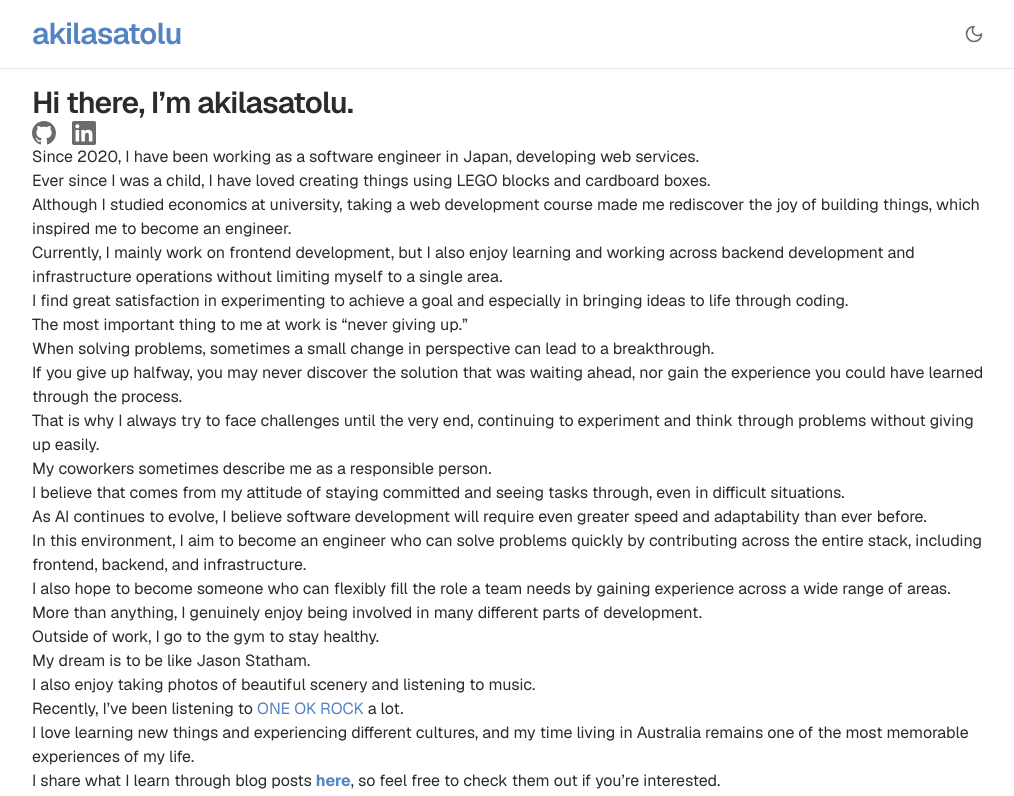
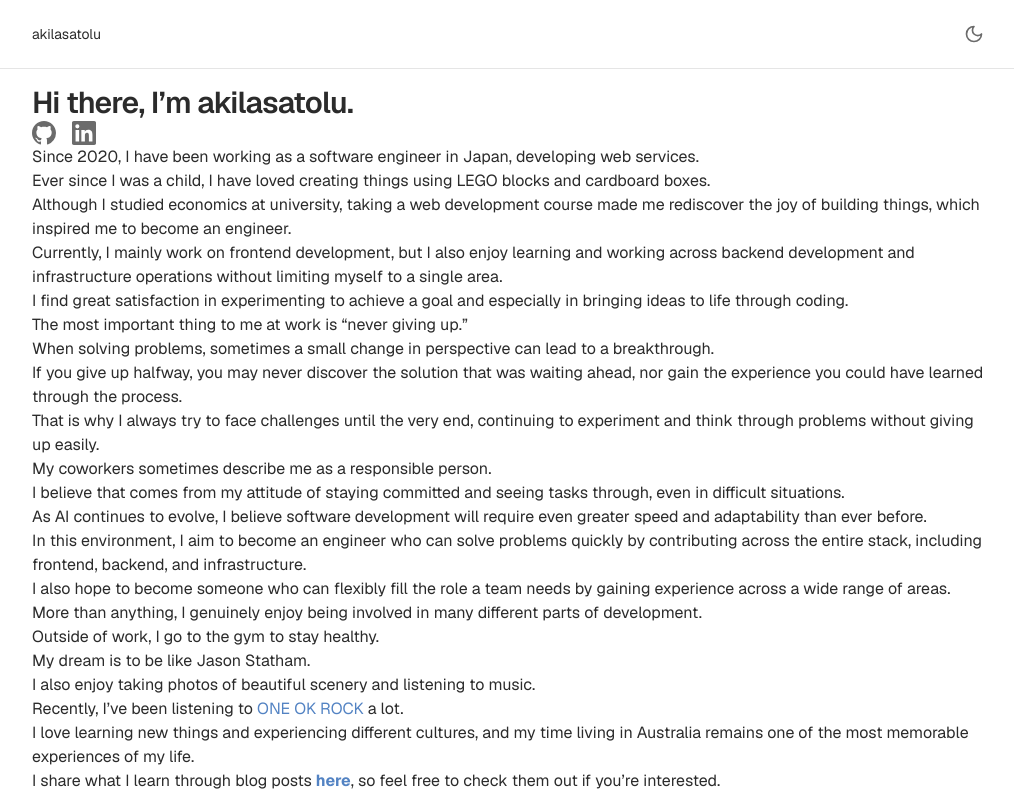
Before and after one commit to akilasatolu/akilasatolu-v5, a Next.js app: page / in a window 1280 px wide. Shown: the top 796 px of the page, without its empty margins (128-1142 px from the left). Built offline with nearby package versions, Linux system fonts and the light colour scheme.

Commit message:
[add]パンクズ

```diff
--- /dev/null
+++ b/app/blog/[slug]/layout.tsx
@@ -0,0 +1,30 @@
+import { BreadcrumbSetter } from "@/components/atoms/BreadcrumbSetter";
+import { getPublishedBlogPostBySlug } from "@/lib/blog";
+import { notFound } from "next/navigation";
+
+type BlogPostLayoutProps = {
+    children: React.ReactNode;
+    params: Promise<{ slug: string }>;
+};
+
+export default async function BlogPostLayout({ children, params }: BlogPostLayoutProps) {
+    const { slug } = await params;
+    const post = await getPublishedBlogPostBySlug(slug);
+
+    if (!post) {
+        notFound();
+    }
+
+    return (
+        <>
+            <BreadcrumbSetter
+                items={[
+                    { label: "akilasatolu", href: "/" },
+                    { label: "Blog", href: "/blog/" },
+                    { label: post.title },
+                ]}
+            />
+            {children}
+        </>
+    );
+}
--- /dev/null
+++ b/atoms/breadcrumbAtom.ts
@@ -0,0 +1,9 @@
+import { atom } from "jotai";
+
+export type BreadcrumbItem = {
+    label: string;
+    href?: string;
+};
+
+/** 動的ページ（ブログ記事など）からパンくずを上書きする */
+export const breadcrumbItemsAtom = atom<BreadcrumbItem[] | null>(null);
--- /dev/null
+++ b/components/atoms/BreadcrumbSetter.tsx
@@ -0,0 +1,20 @@
+"use client";
+
+import { breadcrumbItemsAtom, type BreadcrumbItem } from "@/atoms/breadcrumbAtom";
+import { useSetAtom } from "jotai";
+import { useEffect } from "react";
+
+type BreadcrumbSetterProps = {
+    items: BreadcrumbItem[];
+};
+
+export const BreadcrumbSetter = ({ items }: BreadcrumbSetterProps) => {
+    const setItems = useSetAtom(breadcrumbItemsAtom);
+
+    useEffect(() => {
+        setItems(items);
+        return () => setItems(null);
+    }, [items, setItems]);
+
+    return null;
+};
--- /dev/null
+++ b/components/molecules/Breadcrumbs.tsx
@@ -0,0 +1,48 @@
+"use client";
+
+import { breadcrumbItemsAtom } from "@/atoms/breadcrumbAtom";
+import { getBreadcrumbsFromPathname } from "@/lib/breadcrumbs";
+import { useAtomValue } from "jotai";
+import Link from "next/link";
+import { usePathname } from "next/navigation";
+
+export const Breadcrumbs = () => {
+    const pathname = usePathname();
+    const overrideItems = useAtomValue(breadcrumbItemsAtom);
+    const items = overrideItems ?? getBreadcrumbsFromPathname(pathname);
+
+    return (
+        <nav aria-label="Breadcrumb">
+            <ol className="flex flex-wrap items-center gap-x-2 gap-y-1 text-sm text-[color:var(--muted)]">
+                {items.map((item, index) => {
+                    const isLast = index === items.length - 1;
+
+                    return (
+                        <li key={`${item.label}-${index}`} className="flex min-w-0 items-center gap-2">
+                            {index > 0 ? (
+                                <span aria-hidden="true" className="text-[color:var(--border)]">
+                                    /
+                                </span>
+                            ) : null}
+                            {item.href && !isLast ? (
+                                <Link
+                                    href={item.href}
+                                    className="truncate [--accent-visited:var(--accent)] hover:[--accent-visited:var(--accent-hover)]"
+                                >
+                                    {item.label}
+                                </Link>
+                            ) : (
+                                <span
+                                    aria-current={isLast ? "page" : undefined}
+                                    className="truncate text-foreground"
+                                >
+                                    {item.label}
+                                </span>
+                            )}
+                        </li>
+                    );
+                })}
+            </ol>
+        </nav>
+    );
+};
--- a/components/organisms/Header.tsx
+++ b/components/organisms/Header.tsx
@@ -1,5 +1,5 @@
-import Link from "next/link";
 import { ThemeToggle } from "@/components/atoms/ThemeToggle";
+import { Breadcrumbs } from "@/components/molecules/Breadcrumbs";
 import { ContentInner } from "@/components/templates/ContentInner";
 
 export const Header = () => {
@@ -7,14 +7,7 @@ export const Header = () => {
         <header className="border-b border-[color:var(--border)]">
             <ContentInner>
                 <div className="flex items-center justify-between gap-4">
-                    <div>
-                        <Link
-                            href="/"
-                            className="text-3xl font-semibold tracking-tight [--accent-visited:var(--accent)] hover:[--accent-visited:var(--accent-hover)]"
-                        >
-                            akilasatolu
-                        </Link>
-                    </div>
+                    <Breadcrumbs />
                     <div className="flex shrink-0 items-center">
                         <ThemeToggle />
                     </div>
--- /dev/null
+++ b/lib/breadcrumbs.ts
@@ -0,0 +1,32 @@
+import type { BreadcrumbItem } from "@/atoms/breadcrumbAtom";
+
+const SEGMENT_LABELS: Record<string, string> = {
+    blog: "Blog",
+    experience: "Experience",
+};
+
+/** pathname からパンくずを生成（trailingSlash: true 想定） */
+export function getBreadcrumbsFromPathname(pathname: string): BreadcrumbItem[] {
+    const segments = pathname.split("/").filter(Boolean);
+
+    if (segments.length === 0) {
+        return [{ label: "akilasatolu" }];
+    }
+
+    const items: BreadcrumbItem[] = [{ label: "akilasatolu", href: "/" }];
+
+    let path = "";
+    for (let i = 0; i < segments.length; i++) {
+        path += `/${segments[i]}`;
+        const isLast = i === segments.length - 1;
+        const segment = segments[i];
+        const label = SEGMENT_LABELS[segment] ?? segment;
+
+        items.push({
+            label,
+            href: isLast ? undefined : `${path}/`,
+        });
+    }
+
+    return items;
+}
```
